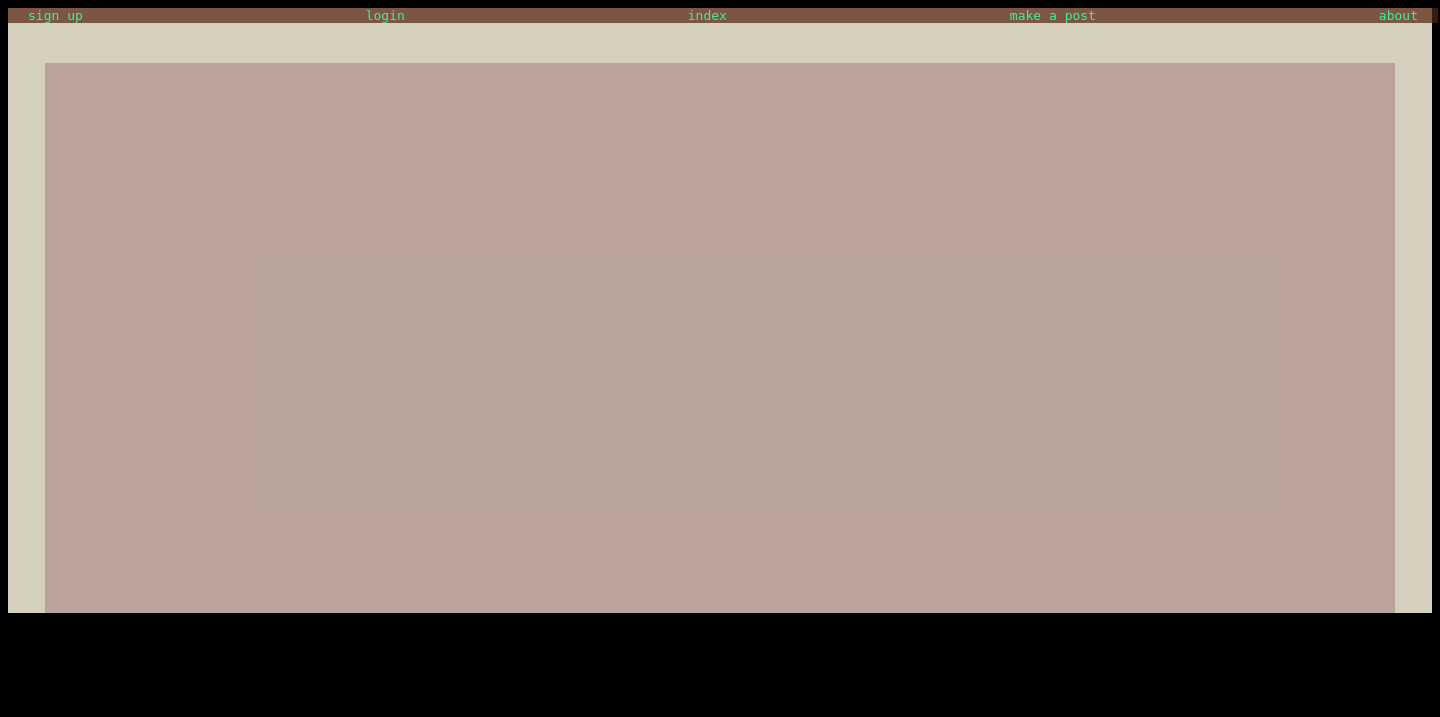
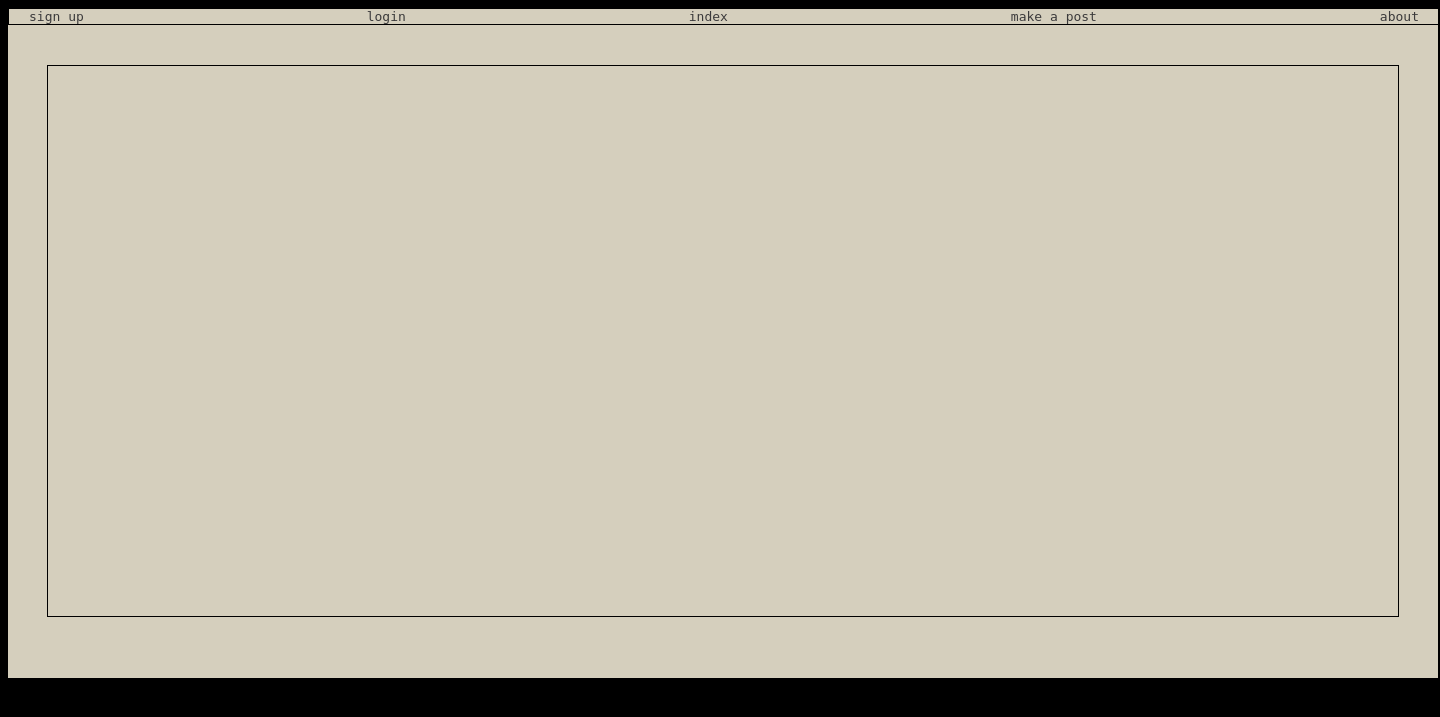
Before and after one commit to isama22/datura.metel, a Django app: page / in a window 1440 px wide. Shown: the top 717 px of the page. Run offline with Django 3.2, Linux system fonts and the light colour scheme; data that the repository does not hold is empty.

Commit message:
cleaned up look on home

```diff
--- a/main_app/static/css/style.css
+++ b/main_app/static/css/style.css
@@ -4,7 +4,7 @@ html {
     color: #3b3a3b;
 }
 a {
-    color: #41eca9;
+    color: #3b3a3b;
     text-decoration: none;
 }
 a:hover {
@@ -17,16 +17,19 @@ a:hover {
     height: 670px;
     width: 1430px; */
     background-color: #d5cfbd;
+    height: 670px;
+    width: 1430px;
 }
 
 .header {
     /* background-color: rgba(219, 197, 194, 0.9 ); */
-    background-color: rgba(86, 37, 16, 0.7);
+    /* background-color: rgba(86, 37, 16, 0.7); */
     /* background-color: red; */
     width: 1430px;
     /* display: flex;
     justify-content: space-evenly;
     flex-direction: row; */
+    border: solid 1px black;
 }
 
 .header-content {
@@ -41,7 +44,7 @@ a:hover {
 }
 
 .username {
-    color: cyan;
+    color: #3b3a3b;
 }
 .home-box {
     display: flex;
@@ -52,7 +55,8 @@ a:hover {
     height: 550px;
     width: 1350px;
     /* background-color: rgba(219, 197, 194, 0.46); */
-    background-color: rgb(157,121,121, 0.5);
+    /* background-color: rgb(157,121,121, 0.5); */
+    border: solid 1px black;
     margin-top: 40px;
 
     /* display: grid;
@@ -81,7 +85,10 @@ a:hover {
     width: 150px;
     height: 150px;
     /* margin: 20px; */
-    /* border: solid 1px white; */
+    border: solid 1px grey;
+    border-radius: 10px;
+
+
 }
 .post-box:hover {
     /* background-color: rgba(219, 230, 226, 0.6); */
```
